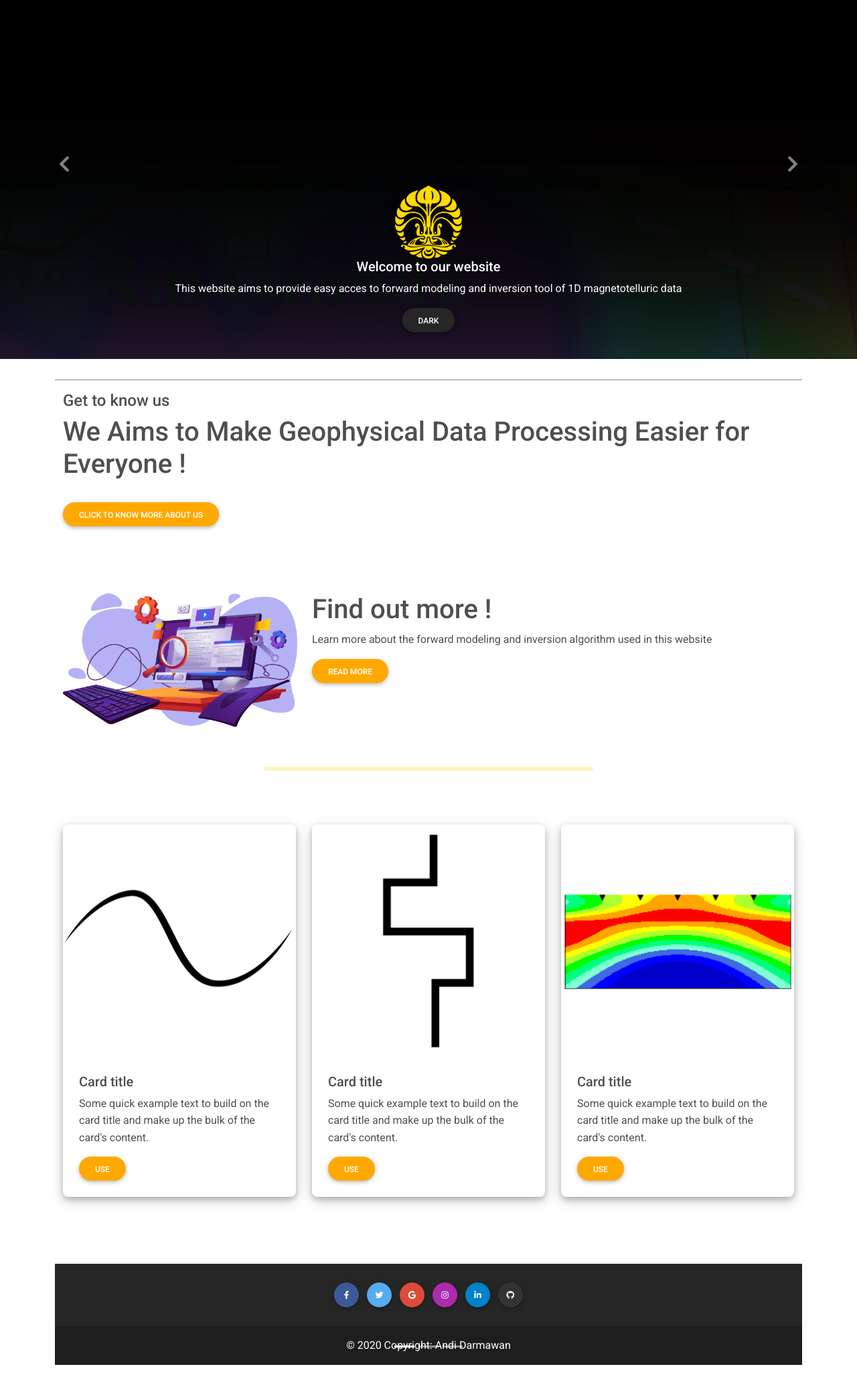
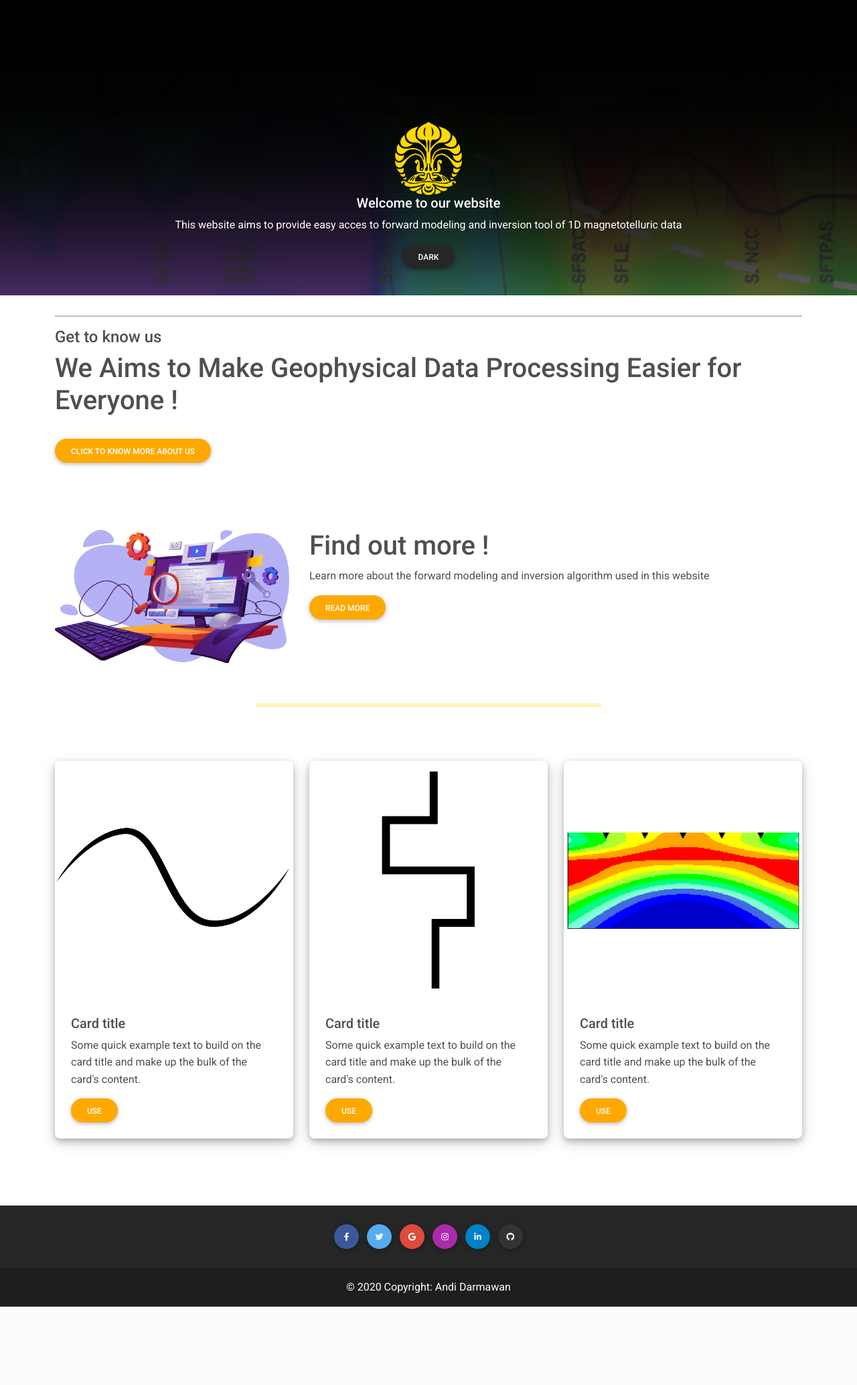
Before and after one commit to andidar83/mtwebapp, a Django app: page / in a window 1280 px wide. Shown: the part 59-2127 px from the top of the page at 67% size. After the commit the page ends 2010 px from the top, so only its background shows below. Run offline with Django 3.2, Linux system fonts and the light colour scheme.

Commit message:
Update index.html

```diff
--- a/templates/index.html
+++ b/templates/index.html
@@ -58,19 +58,6 @@
          class="carousel slide carousel-fade carousel-light"
          data-mdb-ride="carousel">
         <!-- Indicators -->
-        <div class="carousel-indicators">
-            <button data-mdb-target="#carouselDarkVariant"
-                    data-mdb-slide-to="0"
-                    class="active"
-                    aria-current="true"
-                    aria-label="Slide 1"></button>
-            <button data-mdb-target="#carouselDarkVariant"
-                    data-mdb-slide-to="1"
-                    aria-label="Slide 1"></button>
-            <button data-mdb-target="#carouselDarkVariant"
-                    data-mdb-slide-to="2"
-                    aria-label="Slide 1"></button>
-        </div>
 
         <!-- Inner -->
         <div class="carousel-inner">
@@ -79,17 +66,19 @@
             <div class="carousel-item active">
 
                 <div style="background-image: url('/static/img/MTBG.jpg');
-                     height:595px;background-attachment:'fixed';"
+        background-size: cover;
+        height: 500px;
+        background-attachment: fixed;
+"
                      class="d-block w-100"
                      alt="..." />
-                <div class="carousel-caption d-none d-md-block">
+                <div class="carousel-caption d-none d-md-block" >
                     <img width="100px" src="static/img/Makara_UI.png" alt="" />
                     <h5>Welcome to our website</h5>
                     <p>This website aims to provide easy acces to forward modeling and inversion tool of 1D magnetotelluric data</p>
                     <a href="#"><button type="button" class="btn btn-dark btn-rounded">Dark</button></a>
                 </div>
             </div>
-
             <!-- Single item -->
 
 
@@ -98,20 +87,7 @@
         </div>
         <!-- Inner -->
         <!-- Controls -->
-        <button class="carousel-control-prev"
-                type="button"
-                data-mdb-target="#carouselDarkVariant"
-                data-mdb-slide="prev">
-            <span class="carousel-control-prev-icon" aria-hidden="true"></span>
-            <span class="visually-hidden">Previous</span>
-        </button>
-        <button class="carousel-control-next"
-                type="button"
-                data-mdb-target="#carouselDarkVariant"
-                data-mdb-slide="next">
-            <span class="carousel-control-next-icon" aria-hidden="true"></span>
-            <span class="visually-hidden">Next</span>
-        </button>
+
     </div>
     <!-- Carousel wrapper -->
     <div class="container" style="margin:30px auto;">
@@ -121,7 +97,7 @@
 
 
 
-    <section id="selogan">
+    <section>
         <div class="container">
             <h4>Get to know us</h4>
 
@@ -145,10 +121,10 @@
 
             <div class="row" style="margin-top:100px;">
 
-                <div class="col-4">
+                <div class="col-md-4">
                     <img src="/static/img/enerSYS.png" width="350px" alt="Alternate Text" class="gambarenerSYS" />
                 </div>
-                <div class="col-8">
+                <div class="col-md-8">
                     <h1>Find out more !</h1>
                     <p>
                         Learn more about the forward modeling and inversion algorithm
@@ -323,7 +299,7 @@
         <!-- Copyright -->
         <div class="text-center p-3" style="background-color: rgba(0, 0, 0, 0.2);">
             © 2020 Copyright:
-            <a class="text-white" href="https://mdbootstrap.com/">Andi Darmawan</a>
+            <a class="text-white" href="#!">Andi Darmawan</a>
         </div>
         <!-- Copyright -->
     </footer>
```
